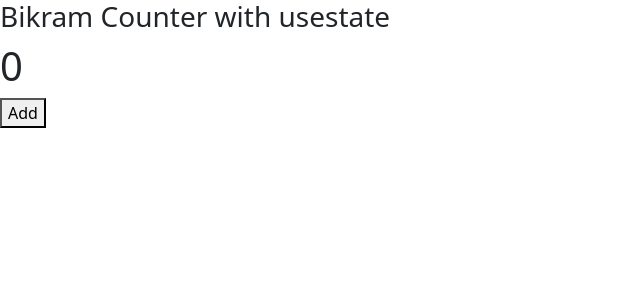
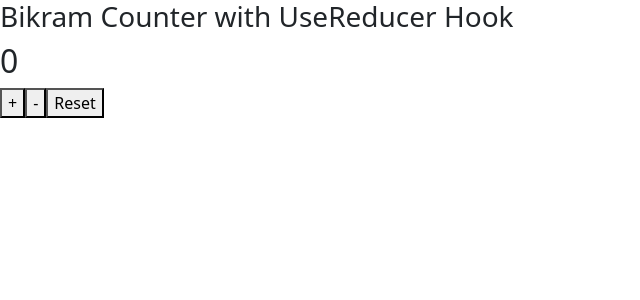
Before and after one commit to karanMalhii/useEffect-hook, a React (Vite) app: page / in a window 1280 px wide. Shown: the top 300 px of the page, without its empty margins (0-640 px from the left). Built offline with nearby package versions, Linux system fonts and the light colour scheme.

Commit message:
Practice done on Usereducer hook

```diff
--- a/src/Components/Bikramcounter.jsx
+++ b/src/Components/Bikramcounter.jsx
@@ -1,16 +1,57 @@
 import React from 'react'
-import { useState } from 'react'
+import { useState,useReducer } from 'react'
 
+function reducer(state, action) {
+  console.log(state)
+  if (action.data == "Increment") {
+    return {
+      ...state,
+      counter: state.counter + 1
+    }
+  }
+  else if (action.data == "Decrement") {
+    if (state.counter <= 0) {
+      return {
+        ...state,
+        counter: 0
+      }
+    }
+      return {
+        ...state,
+        counter: state.counter - 1,
+      };
+  }
+  else if (action.data == "Reset") {
+    return {
+      ...state,
+      counter: 0
+    }
+  }
+
+
+}
+const initialstate = {
+  counter : 0
+}
 export default function Bikramcounter() {
-    const [count, setcount] = useState(0);
+  const [count, setcount] = useState(0);
 
+
+  const [state, dispatch] = useReducer(reducer, initialstate);
   return (
-      <div>
+    <div>
+      <h3>Bikram Counter with UseReducer Hook</h3>
+      <h2>{state.counter}</h2>
 
-          <h3>Bikram Counter with usestate</h3>
-          <h1>{count}</h1>
-
-      <button onClick={() => setcount(count + 1)}>Add</button>
+      <button onClick={() => dispatch({ data: "Increment", payload: 1 })}>
+        +
+      </button>
+      <button onClick={() => dispatch({ data: "Decrement", payload: 2 })}>
+        -
+      </button>
+      <button onClick={() => dispatch({ data: "Reset", payload: 3 })}>
+        Reset
+      </button>
     </div>
   );
 }
```
